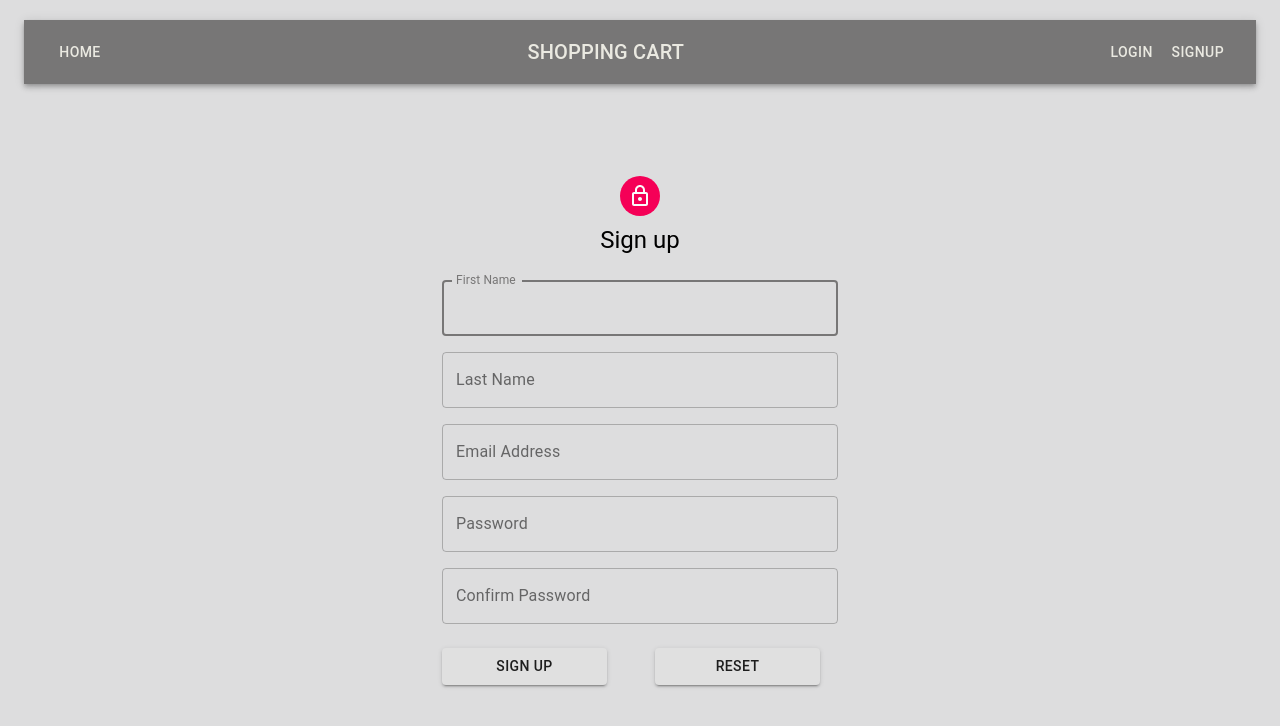
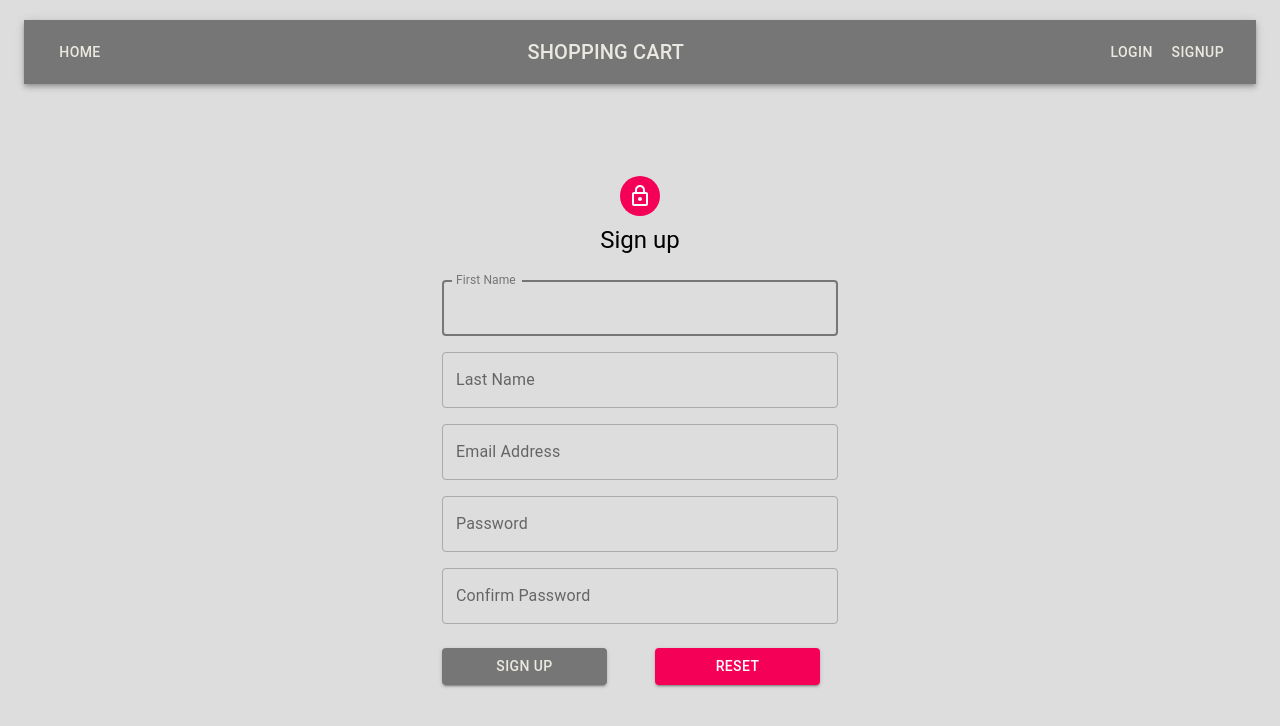
Before and after one commit to RamanaPonnaganti/Shopping-App, a React (Create React App) app: page /SignUp in a window 1280 px wide. Shown: the top 726 px of the page. Built offline with nearby package versions, Linux system fonts and the light colour scheme.

Commit message:
color change

```diff
--- a/src/Components/Login/Login_R.js
+++ b/src/Components/Login/Login_R.js
@@ -88,7 +88,7 @@ const Login_R=() =>{
                   type="submit"
                   fullWidth
                   variant="contained"
-                  color="main"
+                  color="primary"
                   className={classes.submit}
                 >
                   Login
--- a/src/Components/Login/SignUp.js
+++ b/src/Components/Login/SignUp.js
@@ -142,7 +142,7 @@ export default function SignUp() {
                   type="submit"
                   fullWidth
                   variant="contained"
-                  color="main"
+                  color="primary"
                   className={classes.submit}
                 >
                   Sign Up
@@ -153,7 +153,7 @@ export default function SignUp() {
                   type="button"
                   fullWidth
                   variant="contained"
-                  color="main"
+                  color="secondary"
                   className={classes.reset}
                   onClick={onClickReset}
                 >
```
